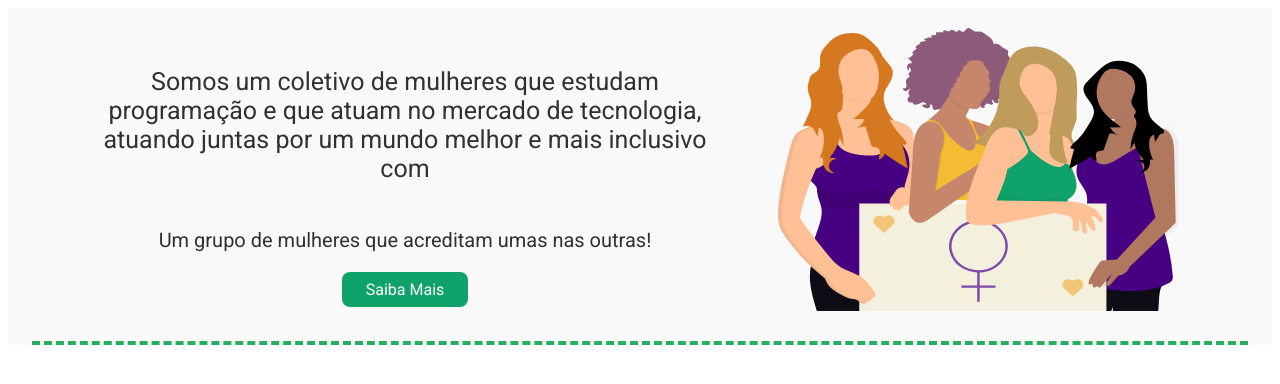
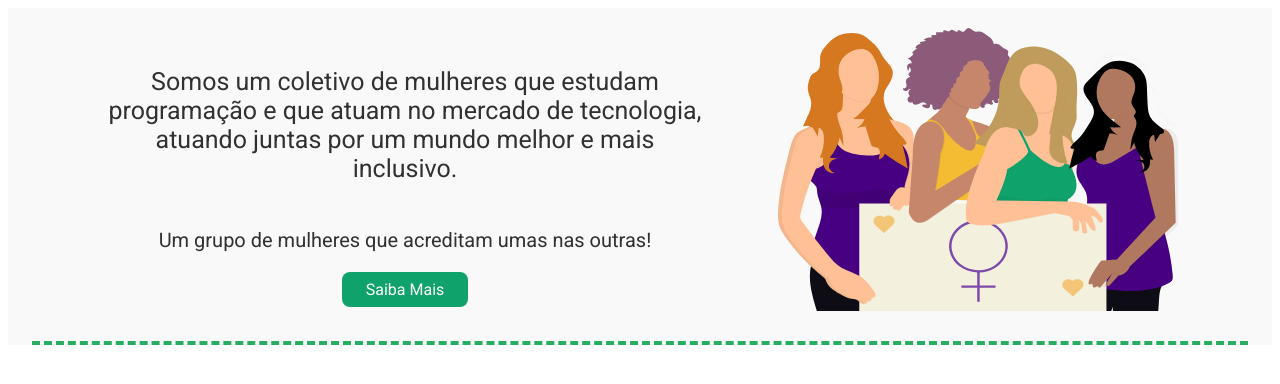
Before and after one commit to elascodam/elas-codam, a React (Create React App) app: page / in a window 1280 px wide. Shown: the top 384 px of the page. Built offline with nearby package versions, Linux system fonts and the light colour scheme.

Commit message:
text corrections

```diff
--- a/src/componets/IntroElasCodam/introText.js
+++ b/src/componets/IntroElasCodam/introText.js
@@ -1,4 +1,4 @@
-const paragraph1 = `Somos um coletivo de mulheres que estudam programação e que atuam no mercado de tecnologia, atuando juntas por um mundo melhor e mais inclusivo com`
+const paragraph1 = `Somos um coletivo de mulheres que estudam programação e que atuam no mercado de tecnologia, atuando juntas por um mundo melhor e mais inclusivo.`
 
 const paragraph2 = `Um grupo de mulheres que acreditam umas nas outras!`
 
```
